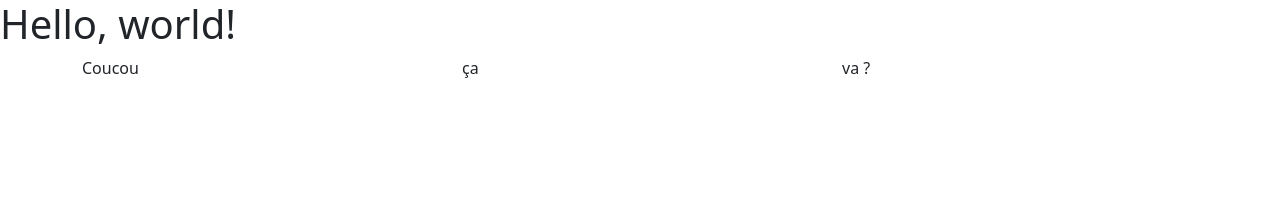
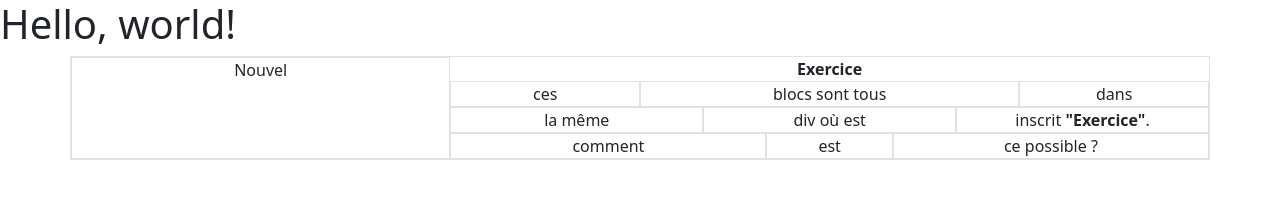
Before and after one commit to arnoldhaub/exercises-bootstrap, a plain HTML site: page index.html in a window 1280 px wide. Drawn offline with nearby package versions, Linux system fonts and the light colour scheme.

Commit message:
II - Imbricated elements

```diff
--- a/index.html
+++ b/index.html
@@ -8,16 +8,41 @@
   </head>
   <body>
     <h1>Hello, world!</h1>
-    <div class="container">
-      <div class="row justify-content-around">
-        <div class="col">
-          Coucou
+    <div class="container text-center">
+      <div class="row border">
+        <div class="col-4 border">
+          Nouvel
         </div>
-        <div class="col">
-          ça
-        </div>
-        <div class="col">
-          va ?
+        <div class="col-8">
+          <b>Exercice</b>
+          <div class="row ">
+          <div class="col-3 border">
+            ces
+          </div>
+          <div class="col-6 border">
+            blocs sont tous
+          </div>
+          <div class="col-3 border">
+            dans
+          </div>
+          <div class="col-4 border">
+            la même
+          </div>
+          <div class="col-4 border">
+            div où est
+          </div>
+          <div class="col-4 border">
+            inscrit <b>"Exercice"</b>.
+          </div>
+          <div class="col-5 border">
+            comment
+          </div>
+          <div class="col-2 border">
+            est
+          </div>
+          <div class="col-5 border">
+            ce possible ?
+          </div></div>
         </div>
       </div>
     </div>
```
